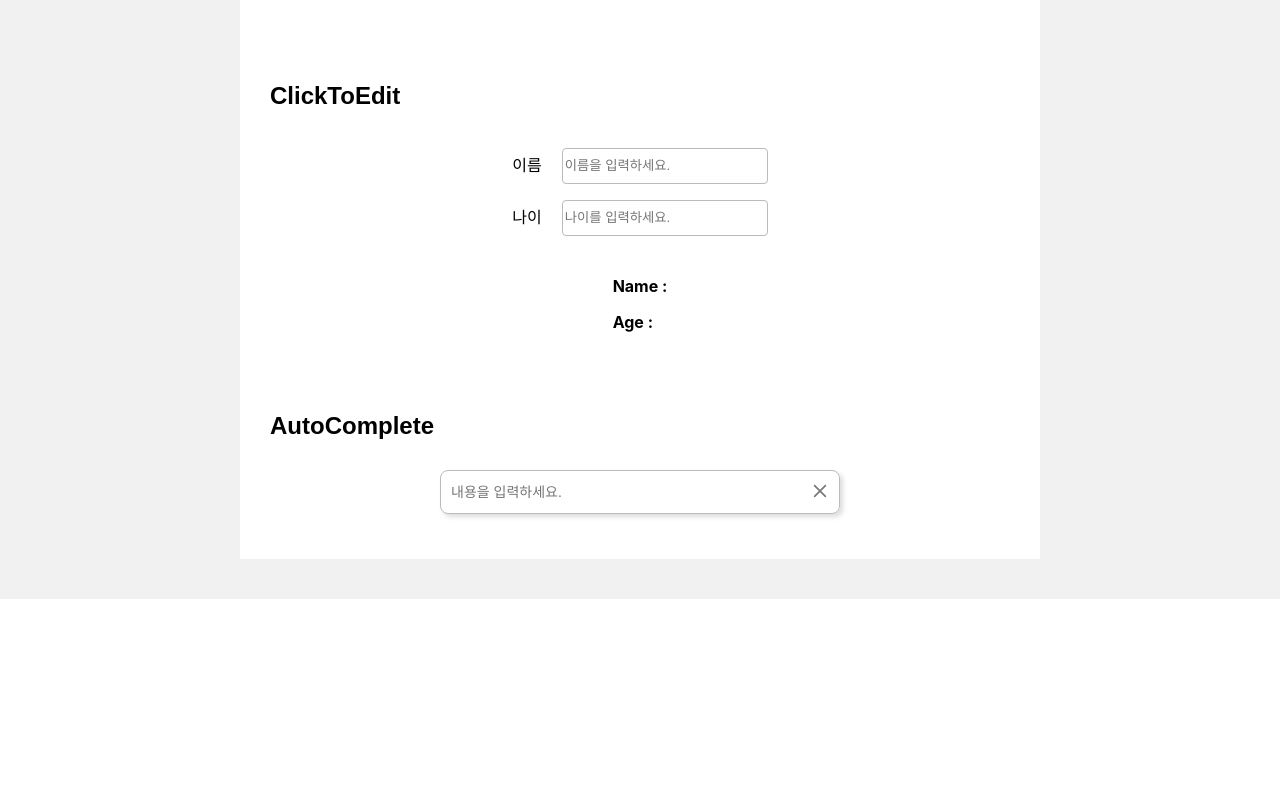
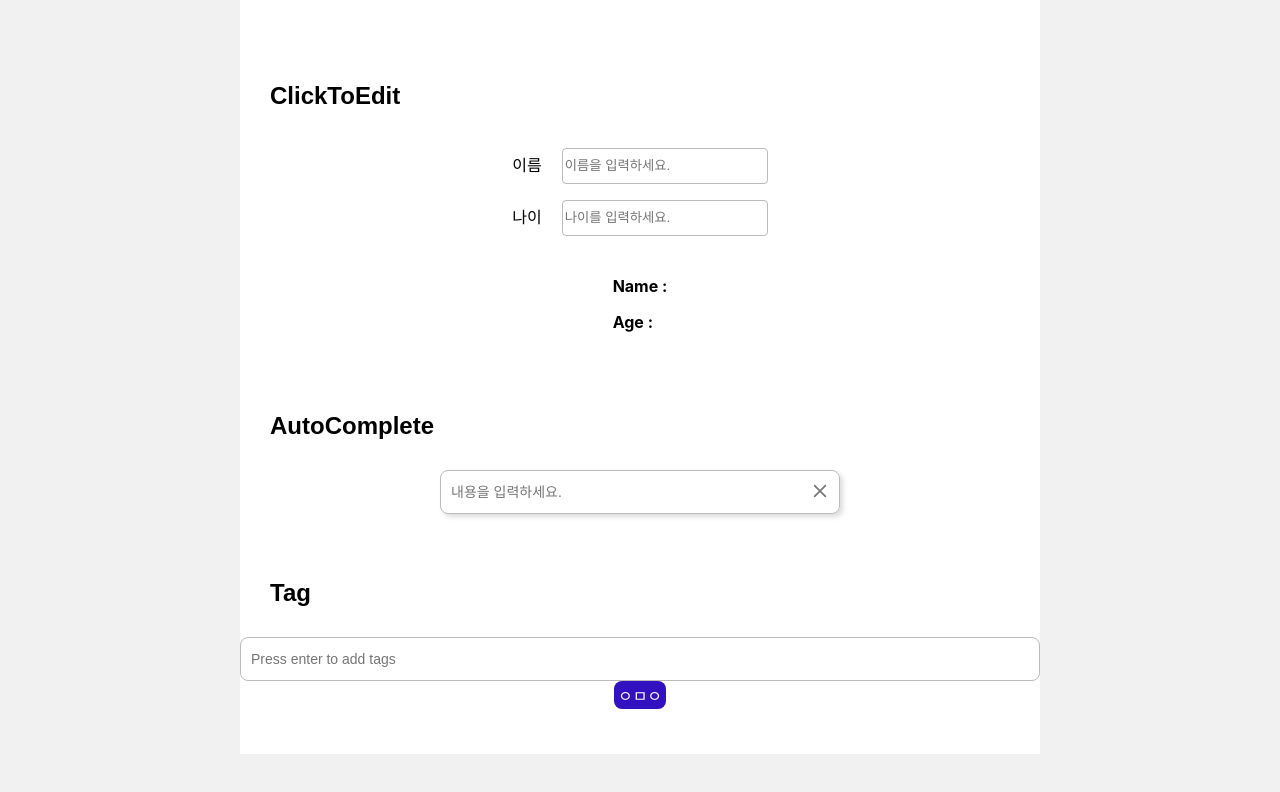
Before and after one commit to sana0803/wanted_pre_onboarding, a React (Create React App) app in the folder custom-component/: page / in a window 1280 px wide. Shown: the part 668-1460 px from the top of the page. Before the commit the page ends 1267 px from the top, so only its background shows below. Built offline with nearby package versions, Linux system fonts and the light colour scheme.

Commit message:
feat: add tag css

```diff
--- a/custom-component/src/App.js
+++ b/custom-component/src/App.js
@@ -4,6 +4,7 @@ import Toggle from './component/Toggle';
 import Tab from './component/Tab';
 import ClickToEdit from './component/ClickToEdit';
 import AutoComplete from './component/AutoComplete';
+import Tag from './component/Tag';
 
 function App() {
   return (
@@ -17,6 +18,7 @@ function App() {
         <Tab />
         <ClickToEdit />
         <AutoComplete />
+        <Tag />
       </main>
     </div>
   );
--- a/custom-component/src/component/Tag.js
+++ b/custom-component/src/component/Tag.js
@@ -0,0 +1,26 @@
+import React, { useState } from 'react';
+import '../css/tag.scss';
+import { CgClose } from 'react-icons/cg';
+
+const Tag = () => {
+  return (
+    <div>
+      <h2>Tag</h2>
+      <div className='flex-box'>
+        <input
+          className='tag-input'
+          placeholder='Press enter to add tags'
+
+        />
+        <div className='tag-item'>
+          ㅇㅁㅇ
+          <div className='close-btn'>
+            <CgClose size="20" color="#777" />
+          </div>
+        </div>
+      </div>
+    </div>
+  );
+};
+
+export default Tag;
--- /dev/null
+++ b/custom-component/src/css/tag.scss
@@ -0,0 +1,21 @@
+$blue: rgb(49, 17, 192);
+$white: #f7f7f7;
+
+.tag-input {
+  border: 1px solid #bbb;
+  outline: none;
+  min-width: 250px;
+  width: 100%;
+  height: 44px;
+  box-sizing: border-box;
+  border-radius: 8px;
+  padding: 1px 10px;
+  font-size: 14px;
+}
+
+.tag-item {
+  background-color: $blue;
+  border-radius: 8px;
+  color: $white;
+  padding: 2px 4px;
+}
```
